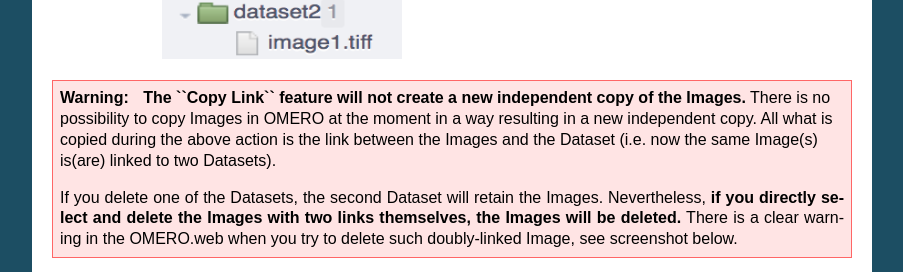
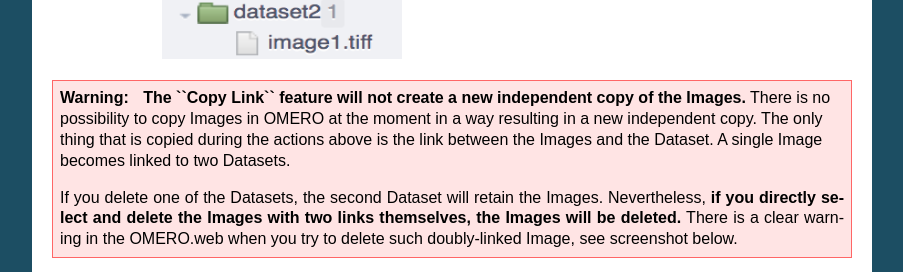
Before and after one commit to ome/omero-guide-introduction, a Sphinx documentation site: the page built from docs/data-management.rst, in a window 1280 px wide and 900 px high, scrolled down 4104 px. Shown: the part 171-443 px from the top of the window, without its empty margins (198-1101 px from the left). Built offline with Sphinx 7.4.7, drawn with Linux system fonts in a browser that asks for light colours.

Commit message:
Fix warning cf. Wills comment

```diff
--- a/docs/data-management.rst
+++ b/docs/data-management.rst
@@ -149,7 +149,7 @@
        |image2d|
 
 .. warning::
-    **The ``Copy Link`` feature will not create a new independent copy of the Images.** There is no possibility to copy Images in OMERO at the moment in a way resulting in a new independent copy. All what is copied during the above action is the link between the Images and the Dataset (i.e. now the same Image(s) is(are) linked to two Datasets).
+    **The ``Copy Link`` feature will not create a new independent copy of the Images.** There is no possibility to copy Images in OMERO at the moment in a way resulting in a new independent copy. The only thing that is copied during the actions above is the link between the Images and the Dataset. A single Image becomes linked to two Datasets.
 
     If you delete one of the Datasets, the second Dataset will retain the Images. Nevertheless, **if you directly select and delete the Images with two links themselves, the Images will be deleted.** There is a clear warning in the OMERO.web when you try to delete such doubly-linked Image, see screenshot below.
 
```
